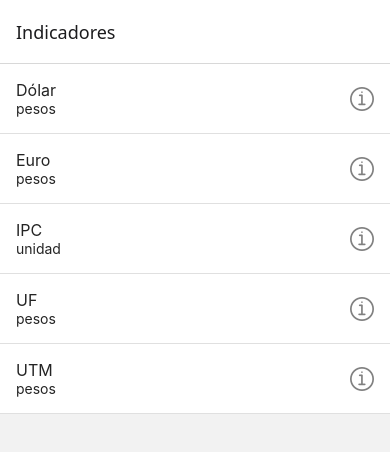
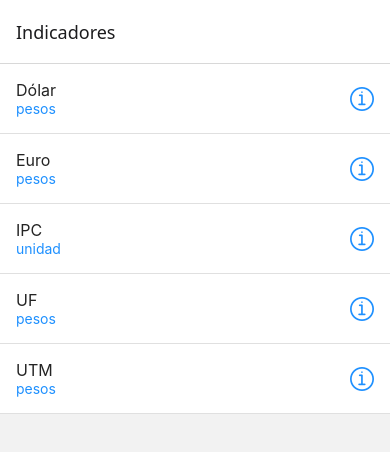
Before and after one commit to padawanDeveloper/desafio-3it, a React Native app: screen / in a window 390 px wide. Shown: the top 452 px of the page. Built offline with nearby package versions, Linux system fonts and the light colour scheme.

Commit message:
add geo permission

```diff
--- a/App.tsx
+++ b/App.tsx
@@ -1,7 +1,13 @@
-import React from 'react';
+import React, { useEffect } from 'react';
 
+import { requestLocationPermission } from './src/utils/geolocation';
 import RootNavigation from './src/navigation';
 
-const App: React.FC = () => <RootNavigation />;
+const App: React.FC = () => {
+  useEffect(() => {
+    requestLocationPermission();
+  }, []);
+  return <RootNavigation />;
+};
 
 export default App;
--- /dev/null
+++ b/src/constants/palette.ts
@@ -0,0 +1,5 @@
+export const BLUE_SKY = '#1e90ff';
+
+export const paletteColor = {
+  BLUE_SKY,
+};
--- a/src/screens/Home/components/IndicatorItem/index.tsx
+++ b/src/screens/Home/components/IndicatorItem/index.tsx
@@ -3,6 +3,7 @@ import { TouchableOpacity } from 'react-native';
 import { ListItem, Icon } from '@rneui/themed';
 
 import { Indicators } from '../../../../types/Indicator';
+import { paletteColor } from '../../../../constants/palette';
 
 interface Iindicator {
   item: Indicators;
@@ -20,10 +21,16 @@ const ListIndicatorsItem = ({
       <TouchableOpacity onPress={() => onTitlePress(item.id)}>
         <ListItem.Title>{item.title}</ListItem.Title>
       </TouchableOpacity>
-      <ListItem.Subtitle>{item.subtitle}</ListItem.Subtitle>
+      <ListItem.Subtitle style={{ color: paletteColor.BLUE_SKY }}>
+        {item.subtitle}
+      </ListItem.Subtitle>
     </ListItem.Content>
     <TouchableOpacity onPress={() => onIconPress(item.id)}>
-      <Icon name="infocirlceo" type="ant-design" color="grey" />
+      <Icon
+        name="infocirlceo"
+        type="ant-design"
+        color={paletteColor.BLUE_SKY}
+      />
     </TouchableOpacity>
   </ListItem>
 );
--- a/src/screens/IndicatorDetail/components/Header/index.tsx
+++ b/src/screens/IndicatorDetail/components/Header/index.tsx
@@ -1,5 +1,7 @@
 import { View } from 'react-native';
 import { Text } from '@rneui/themed';
+
+import { paletteColor } from '../../../../constants/palette';
 
 type Info = {
   value: string;
@@ -18,6 +20,7 @@ const Header = ({ info }: Props) => (
       <Text
         style={{
           textAlign: 'center',
+          color: paletteColor.BLUE_SKY,
         }}
         h1>
         {info.value}
--- a/src/screens/IndicatorList/components/Item/index.tsx
+++ b/src/screens/IndicatorList/components/Item/index.tsx
@@ -2,6 +2,7 @@ import { ListItem } from '@rneui/themed';
 
 import { Item } from '../../../../types/Indicator';
 import { ipc } from '../../../../constants/indicators';
+import { paletteColor } from '../../../../constants/palette';
 
 type Props = {
   item: Item;
@@ -11,7 +12,9 @@ type Props = {
 const RenderItem = ({ item, indicator }: Props) => (
   <ListItem bottomDivider>
     <ListItem.Content>
-      <ListItem.Title style={{ color: '#1e90ff' }}>{item.date}</ListItem.Title>
+      <ListItem.Title style={{ color: paletteColor.BLUE_SKY }}>
+        {item.date}
+      </ListItem.Title>
     </ListItem.Content>
     <ListItem.Content right>
       <ListItem.Title right style={{ color: 'black' }}>
```
